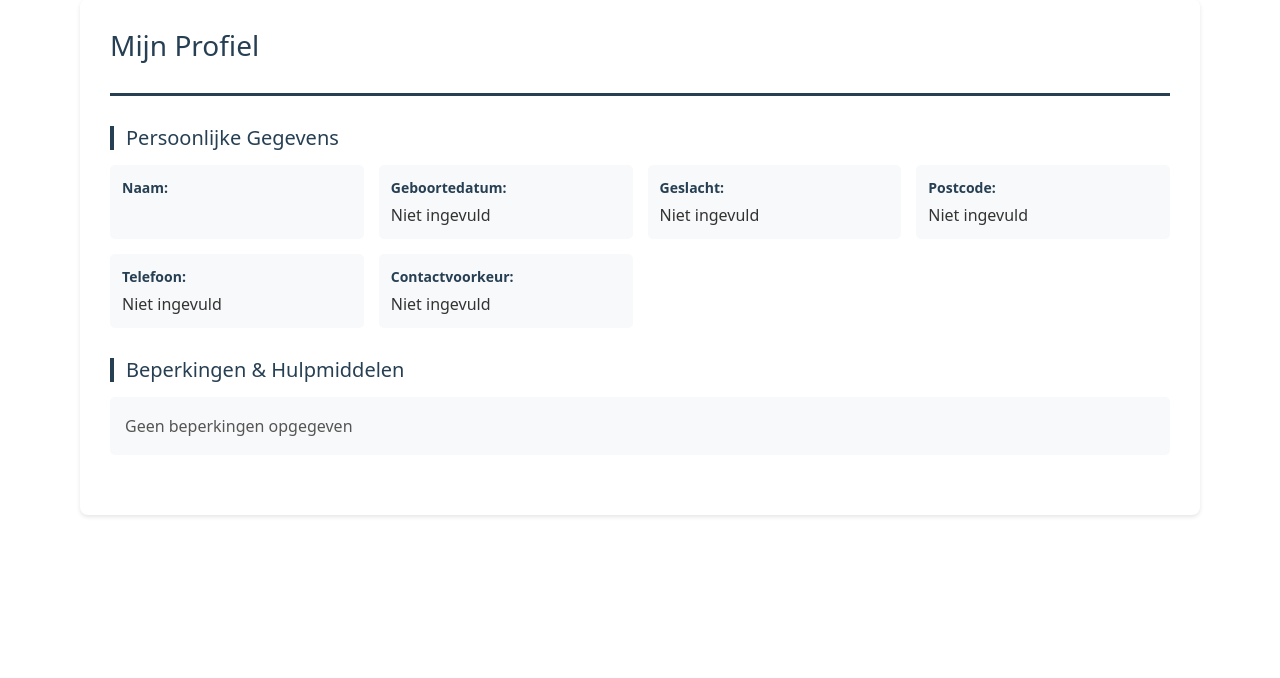
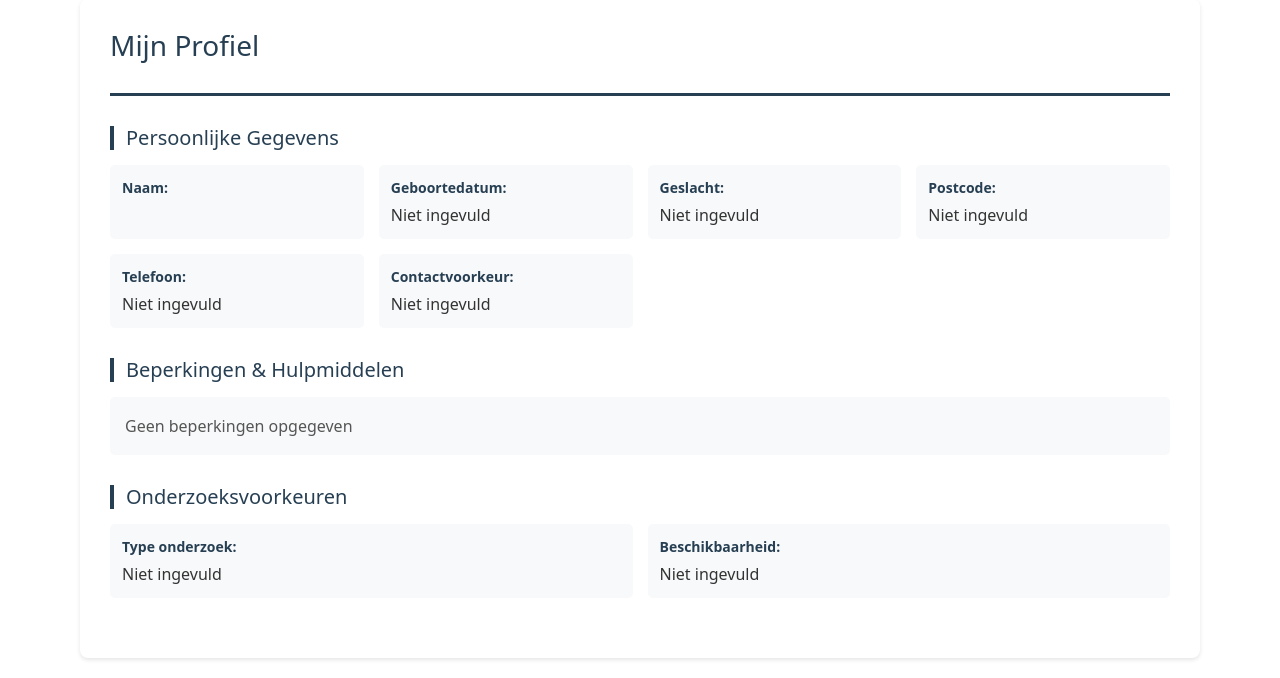
Before and after one commit to Ebay2k/rubberducky-owasp, a Flask app: template templates/ev-profiel.html in a window 1280 px wide. Shown: the part 138-816 px from the top of the page. Before the commit the page ends 655 px from the top, so only its background shows below. Run offline with Flask 3, Linux system fonts and the light colour scheme; the template is opened without the code that fills it, so the values that code supplies are empty.

Commit message:
ev-profiel layout veranderen naar jinja

```diff
--- a/templates/ev-profiel.html
+++ b/templates/ev-profiel.html
@@ -73,6 +73,23 @@
                 </div>
                 {% endif %}
             </section>
+
+            <section class="detail-section">
+                <h2>Onderzoeksvoorkeuren</h2>
+                <div class="detail-info-grid">
+                    <div class="detail-info-item">
+                        <span class="detail-label">Type onderzoek:</span>
+                        <span class="detail-value">{{ profile.preferred_study_type or 'Niet ingevuld' }}</span>
+                    </div>
+
+                    <div class="detail-info-item">
+                        <span class="detail-label">Beschikbaarheid:</span>
+                        <span class="detail-value">{{ profile.availability or 'Niet ingevuld' }}</span>
+                    </div>
+                </div>
+            </section>
+
+
 {% endblock %}
 </body>
 </html>
```
